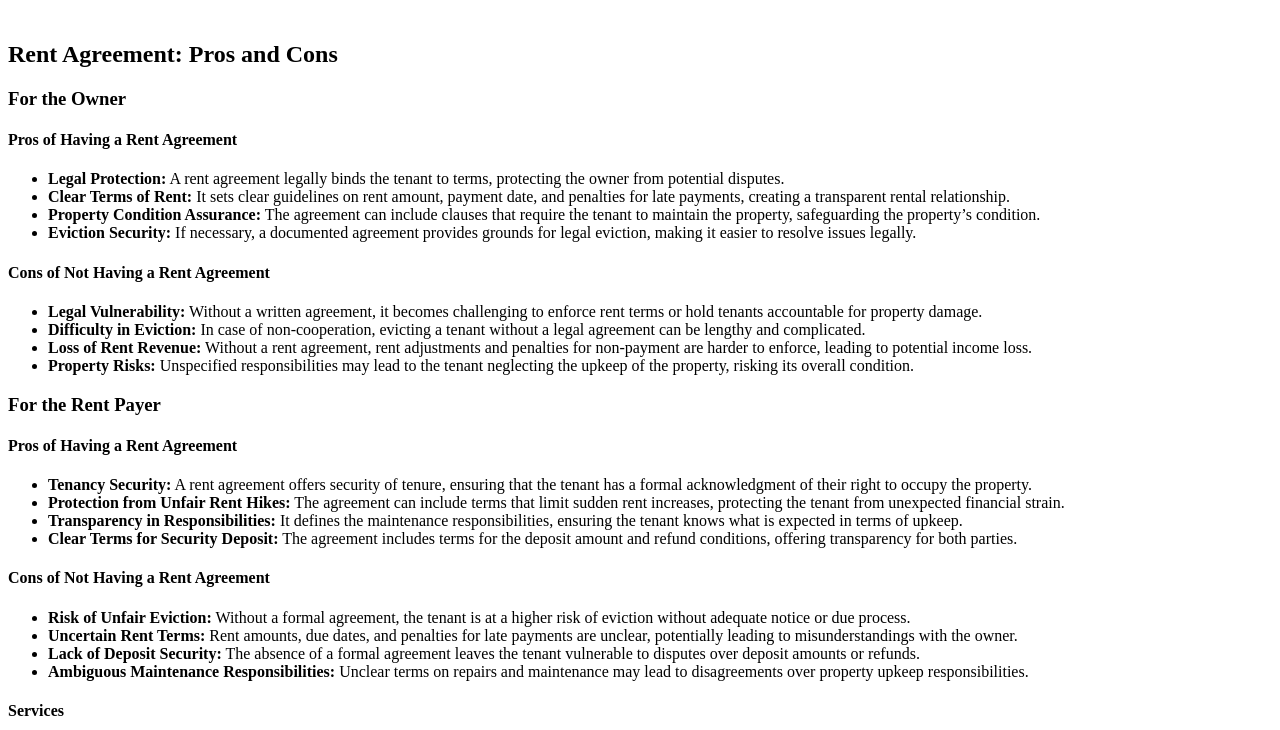
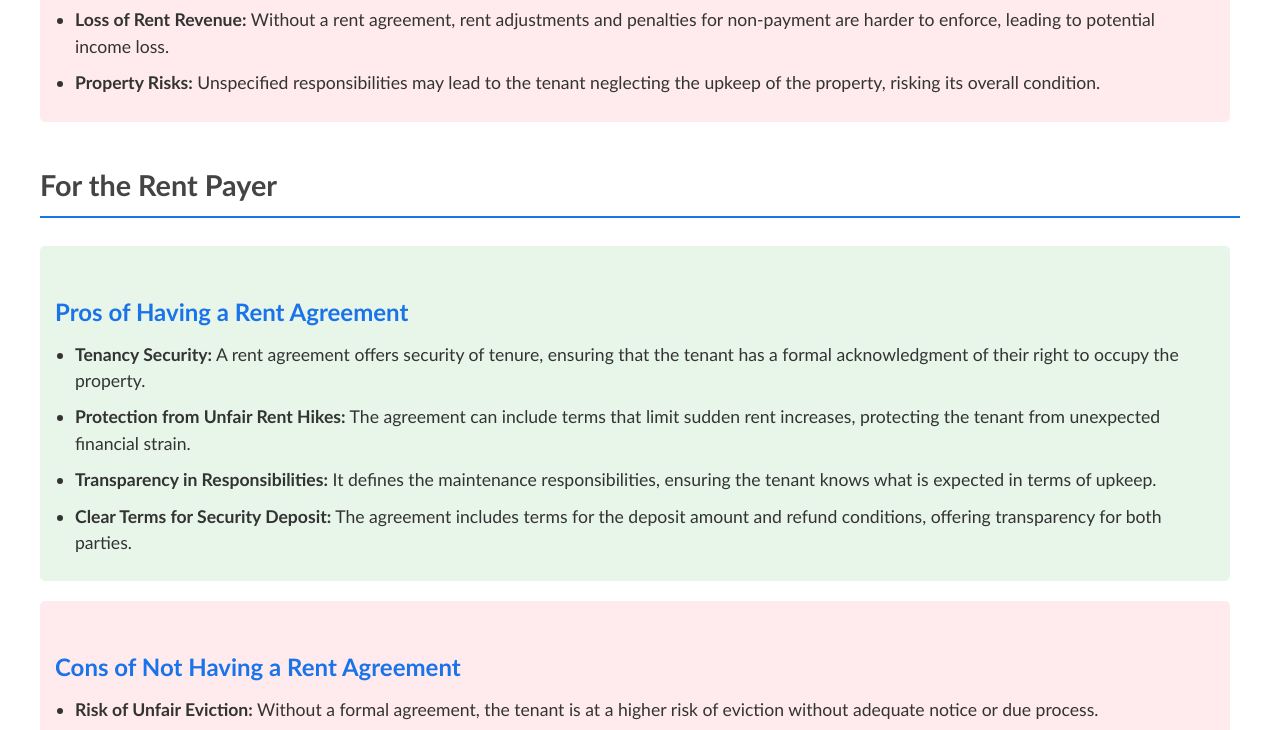
Before and after one commit to imperiumofficialgroup/royal-agencies, a plain HTML site: page rent-agreement.html in a window 1280 px wide. Shown: the part 797-1527 px from the top of the page. Drawn offline with Linux system fonts and the light colour scheme; the site is published under a folder, as on GitHub Pages, so addresses that start at the root find nothing.

Commit message:
Update rent-agreement.html

```diff
--- a/rent-agreement.html
+++ b/rent-agreement.html
@@ -4,10 +4,10 @@
     <meta charset="UTF-8">
     <meta name="viewport" content="width=device-width, initial-scale=1.0">
     <title>Rent Agreement | Royal Agencies</title>
-    <link rel="stylesheet" href="/css/rent-agreement.css">
-    <link rel="stylesheet" href="/css/nav.css">
-    <link rel="stylesheet" href="/css/footer.css">
-    <link rel="stylesheet" href="/css/whatsapp.css">
+    <link rel="stylesheet" href="css/rent-agreement.css">
+    <link rel="stylesheet" href="css/nav.css">
+    <link rel="stylesheet" href="css/footer.css">
+    <link rel="stylesheet" href="css/whatsapp.css">
     <link rel="stylesheet" href="https://cdnjs.cloudflare.com/ajax/libs/font-awesome/6.5.1/css/all.min.css" integrity="sha512-DTOQO9RWCH3ppGqcWaEA1BIZOC6xxalwEsw9c2QQeAIftl+Vegovlnee1c9QX4TctnWMn13TZye+giMm8e2LwA==" crossorigin="anonymous" referrerpolicy="no-referrer"/>
 </head>
 <body>
```
